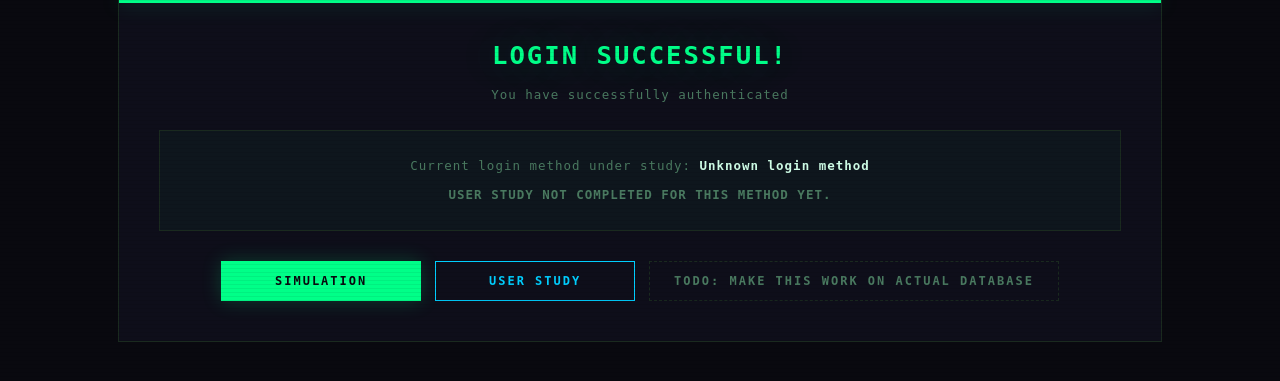
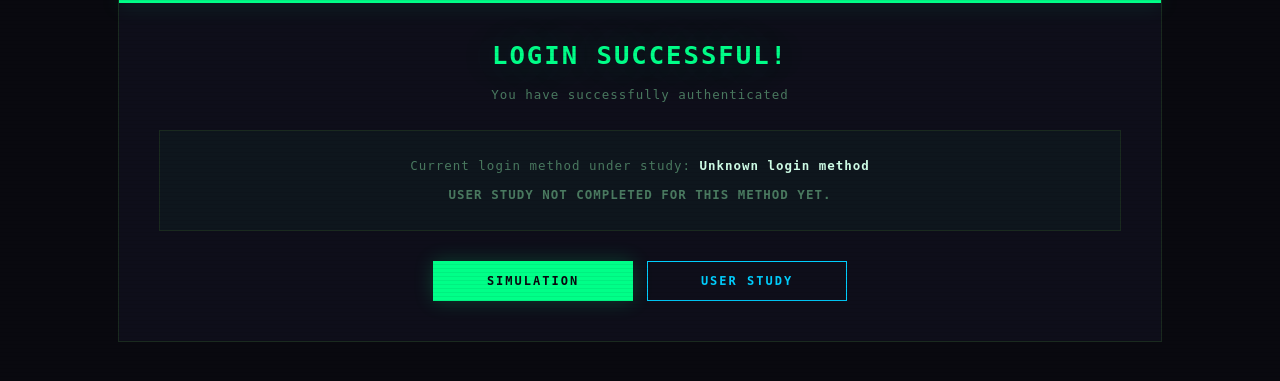
Before and after one commit to tseknouJake/passkey-instead-of-MFA, a Flask app: page /dashboard in a window 1280 px wide. Shown: the part 96-477 px from the top of the page. Run offline with Flask 3, Linux system fonts and the light colour scheme; the visitor is signed in with stand-in values (Sample User, id 1); parts of the project's set-up code (start-up, migrations or seed data) failed here and were passed over.

Commit message:
removed to do button

```diff
--- a/templates/dashboard.html
+++ b/templates/dashboard.html
@@ -50,7 +50,6 @@
                 {% else %}
                 <button type="button" class="action-btn secondary-action disabled-action" disabled>User Study Unavailable</button>
                 {% endif %}
-                <button type="button" class="action-btn tertiary-action">TODO: make this work on actual database</button>
             </div>
         </div>
     </div>
```
